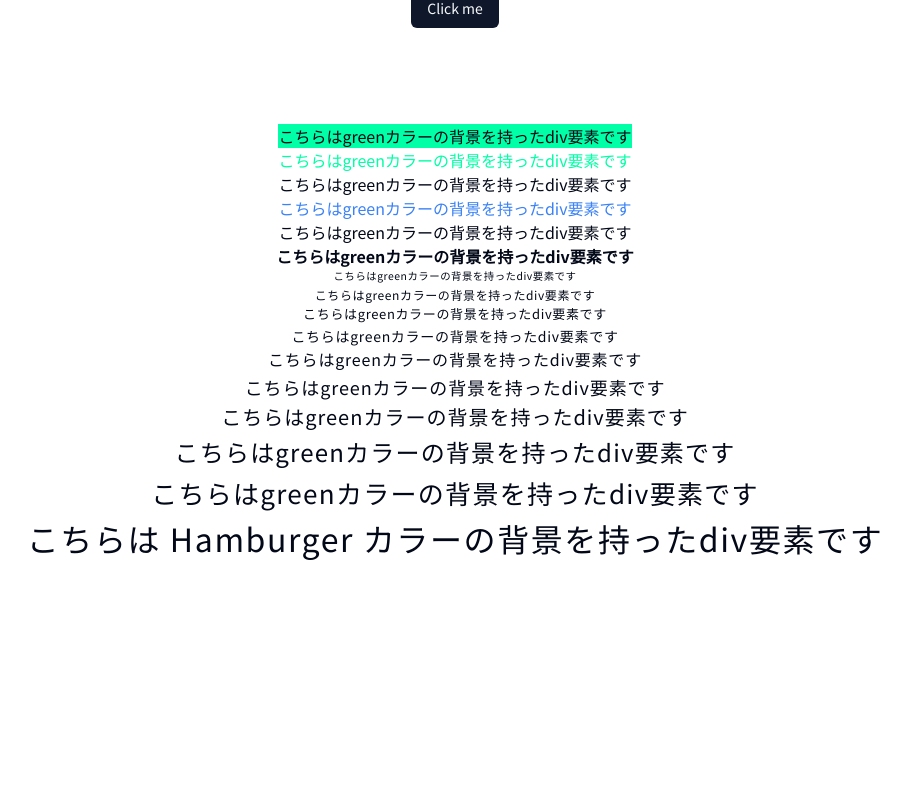
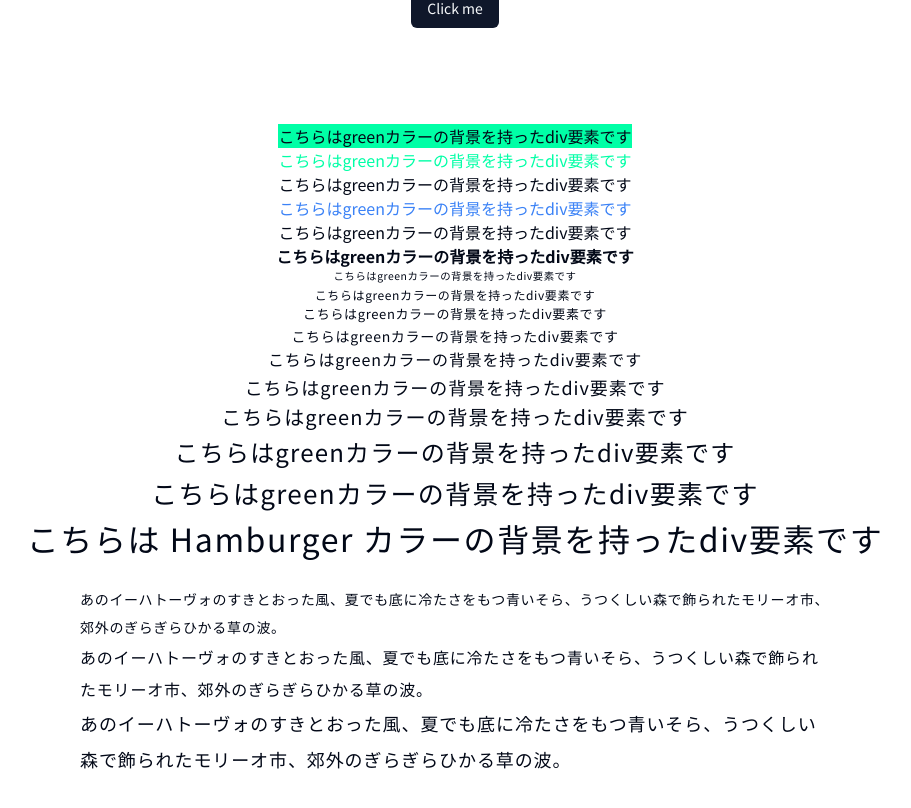
Before and after one commit to shimabukuromeg/tailwind-nextjs, a Next.js app: page / in a window 1280 px wide. Shown: the part 228-1036 px from the top of the page, without its empty margins (185-1096 px from the left). Before the commit the page ends 889 px from the top, so only its background shows below. Built offline with nearby package versions, Linux system fonts and the light colour scheme.

Commit message:
Typography 追加

```diff
--- a/app/page.tsx
+++ b/app/page.tsx
@@ -1,3 +1,4 @@
+import { Typography } from "@/components/ui/Typography"
 import { Button } from "@/components/ui/button"
 const defaultTheme = require('tailwindcss/defaultTheme')
 
@@ -25,6 +26,11 @@ export default function Home() {
       <div className="text-xxl">こちらはgreenカラーの背景を持ったdiv要素です</div>
       <div className="text-xxxl">こちらはgreenカラーの背景を持ったdiv要素です</div>
       <div className="text-xxxxl">こちらは Hamburger カラーの背景を持ったdiv要素です</div>
+      <div className="w-[750px] pt-5">
+        <Typography variant="s">あのイーハトーヴォのすきとおった風、夏でも底に冷たさをもつ青いそら、うつくしい森で飾られたモリーオ市、郊外のぎらぎらひかる草の波。</Typography>
+        <Typography variant="m">あのイーハトーヴォのすきとおった風、夏でも底に冷たさをもつ青いそら、うつくしい森で飾られたモリーオ市、郊外のぎらぎらひかる草の波。</Typography>
+        <Typography variant="l">あのイーハトーヴォのすきとおった風、夏でも底に冷たさをもつ青いそら、うつくしい森で飾られたモリーオ市、郊外のぎらぎらひかる草の波。</Typography>
+      </div>
     </main>
   )
 }
--- /dev/null
+++ b/components/ui/Typography.tsx
@@ -0,0 +1,19 @@
+import { cn } from "@/lib/utils"
+
+export type TypographyProps = {
+  children: React.ReactNode;
+  variant: 's' | 'm' | 'l';
+  className?: string;
+};
+
+export function Typography(props: TypographyProps) {
+  const { children, variant, className } = props;
+  switch (variant) {
+    case 's':
+      return <p className={cn("text-s leading-loose", className)}>{children}</p>;
+    case 'm':
+      return <p className={cn("text-m leading-loose", className)}>{children}</p>;
+    case 'l':
+      return <p className={cn("text-l leading-loose", className)}>{children}</p>;
+  }
+}
```
